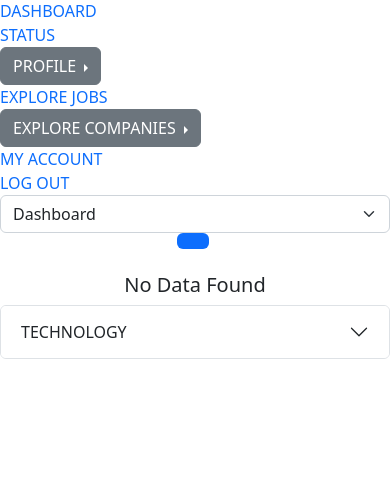
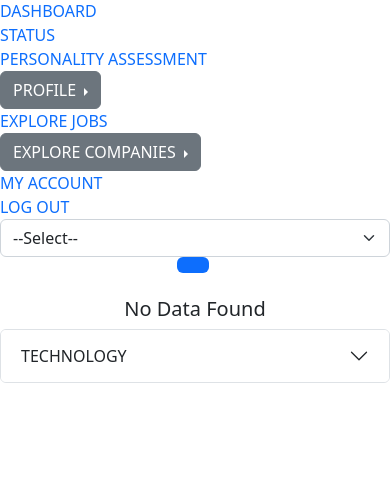
Before and after one commit to stoswebsolutions/karya, a CodeIgniter 4 app: template v1/app/Views/hired/companies.php in a window 390 px wide; the page is wider, and only the part inside the window is pictured. Shown: the part 334-831 px from the top of that part. Run offline with PHP 8.4 and a stand-in for CodeIgniter, Linux system fonts and the light colour scheme; the template is opened without the code that fills it, so the values that code supplies are empty; some libraries are stand-ins or nearby versions.

Commit message:
mobile view design changed 10th july

```diff
--- a/v1/app/Views/layouts/app.php
+++ b/v1/app/Views/layouts/app.php
@@ -4,7 +4,7 @@
 <head>
     <title><?= $pageTitle ?></title>
     <meta charset="utf-8" />
-    <meta name="viewport" content="width=device-width, initial-scale=1" />
+    <meta name="viewport" content="width=device-width, initial-scale=1.0, minimum-scale=1.0, maximum-scale=1.0, user-scalable=no" />
     <!-- bootstrap -->
     <link href="https://cdn.jsdelivr.net/npm/bootstrap@5.2.3/dist/css/bootstrap.min.css" rel="stylesheet" />
     <script src="https://cdn.jsdelivr.net/npm/bootstrap@5.2.3/dist/js/bootstrap.bundle.min.js"></script>
--- a/v1/app/Views/layouts/hired.php
+++ b/v1/app/Views/layouts/hired.php
@@ -4,7 +4,7 @@
 <head>
     <title><?= $pageTitle ?></title>
     <meta charset="utf-8">
-    <meta name="viewport" content="width=device-width, initial-scale=1">
+    <meta name="viewport" content="width=device-width, initial-scale=1.0, minimum-scale=1.0, maximum-scale=1.0, user-scalable=no" />
     <!-- bootstrap -->
     <link href="https://cdn.jsdelivr.net/npm/bootstrap@5.2.3/dist/css/bootstrap.min.css" rel="stylesheet">
     <script src="https://cdn.jsdelivr.net/npm/bootstrap@5.2.3/dist/js/bootstrap.bundle.min.js"></script>
@@ -22,19 +22,19 @@
                 <img src="<?= site_url() ?>app-assets/images/logo_karya.png" alt="logo" class="brand">
                 <ul class="m-0 p-0">
                     <li class="">
-                        <a href="#"> Get Hired</a>
+                        <a href="<?= site_url() ?>hired/dashboard"> Get Hired </a>
                     </li>
-                    <li class="ms-4">
-                        <a href="#"> Get Talent</a>
+                    <li class="">
+                        <a href="<?= site_url() ?>talent/dashboard"> Get Talent </a>
                     </li>
-                    <li class="ms-4">
-                        <a href="#"> Pricing Plans</a>
+                    <li class="">
+                        <a href="<?= site_url() ?>price"> Pricing Plans </a>
                     </li>
-                    <li class="ms-4">
-                        <a href="#"> Log In</a>
+                    <li class="">
+                        <a href="<?= site_url() ?>login"> Log In </a>
                     </li>
-                    <li class="ms-4">
-                        <a href="#"> Join</a>
+                    <li class="">
+                        <a href="<?= site_url() ?>login"> Join </a>
                     </li>
                 </ul>
                 <i class="fa fa-bars menu-icon" aria-hidden="true" data-bs-toggle="offcanvas" href="#offcanvasMenu" aria-controls="offcanvasMenu"></i>
@@ -63,19 +63,19 @@
                 <div class="offcanvas-body">
                     <ul class="m-0 p-0">
                         <li class="">
-                            <a href="#"> Get Hired</a>
+                            <a href="<?= site_url() ?>hired/dashboard"> Get Hired </a>
                         </li>
                         <li class="">
-                            <a href="#"> Get Talent</a>
+                            <a href="<?= site_url() ?>talent/dashboard"> Get Talent </a>
                         </li>
                         <li class="">
-                            <a href="#"> Pricing Plans</a>
+                            <a href="<?= site_url() ?>price"> Pricing Plans </a>
                         </li>
                         <li class="">
-                            <a href="#"> Log In</a>
+                            <a href="<?= site_url() ?>login"> Log In </a>
                         </li>
                         <li class="">
-                            <a href="#"> Join</a>
+                            <a href="<?= site_url() ?>login"> Join </a>
                         </li>
                     </ul>
                 </div>
@@ -88,7 +88,10 @@
                             <a href="<?= site_url() ?>hired/dashboard" class="text-decoration-none">dashboard</a>
                         </li>
                         <li class="text-uppercase menu-item black-clr status <?= $active == 'status' ? 'active' : '' ?>" name="status">
-                            <a href="status" class="text-decoration-none"> status</a>
+                            <a href="<?= site_url() ?>hired/status" class="text-decoration-none"> status</a>
+                        </li>
+                        <li class="text-uppercase menu-item black-clr per-assessment <?= $active == 'perAssessment' ? 'active' : '' ?>" name="perAssessment">
+                            <a href="<?= site_url() ?>hired/perAssessment" class="text-decoration-none"> Personality Assessment</a>
                         </li>
                         <li class="text-uppercase menu-item black-clr profile <?= $active == 'profile' ? 'active' : '' ?>" name="profile">
                             <!-- profile -->
@@ -99,39 +102,34 @@
                                 <ul class="dropdown-menu">
                                     <li>
                                         <button class="dropdown-item" type="button">
-                                            <a href="profile" class="text-decoration-none">Update Personal Information</a>
+                                            <a href="<?= site_url() ?>hired/updatePerInfo" class="text-decoration-none">Update Personal Information</a>
                                         </button>
                                     </li>
                                     <li>
                                         <button class="dropdown-item" type="button">
-                                            Personality Assessment
+                                            <a href="<?= site_url() ?>hired/uploadResume" class="text-decoration-none">Upload Resume</a>
                                         </button>
                                     </li>
                                     <li>
                                         <button class="dropdown-item" type="button">
-                                            Upload Resume
+                                            <a href="<?= site_url() ?>hired/interviewPrep" class="text-decoration-none">Interview Preparation</a>
                                         </button>
                                     </li>
                                     <li>
                                         <button class="dropdown-item" type="button">
-                                            Interview Preparation
+                                            <a href="<?= site_url() ?>hired/uploadVideo" class="text-decoration-none">Upload Video</a>
                                         </button>
                                     </li>
                                     <li>
                                         <button class="dropdown-item" type="button">
-                                            Upload Video
-                                        </button>
-                                    </li>
-                                    <li>
-                                        <button class="dropdown-item" type="button">
-                                            My Profile
+                                            <a href="<?= site_url() ?>hired/myProfile" class="text-decoration-none">My Profile</a>
                                         </button>
                                     </li>
                                 </ul>
                             </div>
                         </li>
                         <li class="text-uppercase menu-item black-clr exploreJobs <?= $active == 'explore' ? 'active' : '' ?>" name="exploreJobs">
-                            <a href="explore" class="text-decoration-none">explore jobs</a>
+                            <a href="<?= site_url() ?>hired/explore" class="text-decoration-none">explore jobs</a>
                         </li>
                         <li class="text-uppercase menu-item black-clr exploreCompanies <?= $active == 'companies' ? 'active' : '' ?>" name="exploreCompanies">
                             <!-- explore companies -->
@@ -177,14 +175,16 @@
                     </ul>
                 </div>
                 <div class="select-menu">
-                    <select class="form-select menu-item-select karya-select">
-                        <option selected value="dashboard">Dashboard</option>
-                        <option value="status">Status</option>
-                        <option value="profile">Profile</option>
-                        <option value="exploreJobs">Explore Jobs</option>
-                        <option value="exploreCompanies">Explore Companies</option>
-                        <option value="myAccount">My Account</option>
-                        <option value="logout">Log out</option>
+                    <select class="form-select menu-item-select karya-select" name="menu1" id="menu1">
+                        <option value="" selected disabled> --Select-- </option>
+                        <option value="dashboard"> Dashboard</option>
+                        <option value="status"> Status</option>
+                        <option value="perAssessment"> Personality Assessment</option>
+                        <option value="profile"> Profile</option>
+                        <option value="explore"> Explore Jobs</option>
+                        <option value="exploreCompanies"> Explore Companies</option>
+                        <option value="myaccount"> My Account</option>
+                        <option value="logout"> Log out</option>
                     </select>
                 </div>
                 <?= $this->renderSection("body") ?>
@@ -193,5 +193,29 @@
     </div>
 </body>
 <script src="<?= site_url() ?>app-assets/js/script.js"></script>
+<script src="<?= site_url() ?>app-assets/js/jquery.min.js"></script>
+<script>
+    $(document).ready(function() {
+        $(document).on("change", "#menu1", function(e) {
+            var data = $(this).val();
+            if (data == "dashboard")
+                location.replace("<?= site_url() ?>hired/dashboard");
+            else if (data == "status")
+                location.replace("<?= site_url() ?>hired/status");
+            else if (data == "perAssessment")
+                location.replace("<?= site_url() ?>hired/perAssessment");
+            else if (data == "myProfile")
+                location.replace("<?= site_url() ?>hired/myProfile");
+            else if (data == "explore")
+                location.replace("<?= site_url() ?>hired/explore");
+            else if (data == "exploreCompanies")
+                location.replace("<?= site_url() ?>hired/companies/9");
+            else if (data == "myaccount")
+                location.replace("<?= site_url() ?>hired/myaccount");
+            else if (data == "logout")
+                location.replace("<?= site_url() ?>logout");
+        });
+    });
+</script>
 
 </html>
--- a/v1/app/Views/login.php
+++ b/v1/app/Views/login.php
@@ -1,9 +1,9 @@
 <?= $this->extend("layouts/app") ?>
 <?= $this->section("body") ?>
-<img src="<?= site_url() ?>app-assets/images/logo_karya.png" alt="logo" class="" />
 <div class="container">
     <div class="row">
-        <div class="col">
+        <div class="col-sm-12">
+            <img src="<?= site_url() ?>app-assets/images/logo_karya.png" alt="logo" class="img-fluid mx-auto d-block" />
             <h1 class="text-center">Hello, Hired!</h1>
             <form class="" id="hiredform" action="<?= base_url('hiredLogin') ?>" method="post">
                 <?= csrf_field(); ?>
@@ -13,7 +13,7 @@
                     <div class="alert alert-success"><?= session()->getFlashdata('success'); ?></div>
                 <?php endif ?>
                 <div class="row">
-                    <div class="col-6 offset-3 p-5 shadow bg-default rounded">
+                    <div class="col-sm-6 p-5 shadow bg-default rounded">
                         <div class="form-group mb-3">
                             <input type="email" class="form-control form-control-lg" id="email" name="email" value="<?= set_value('email') ?>" placeholder="Email Address" aria-label="Username" />
                             <div class="text-danger"><?= !empty(session()->getFlashdata('validation')) ? error(session()->getFlashdata('validation'), 'email') : '' ?></div>
```
Also changed, not shown: v1/app/Views/home.php (+15 -15 lines).
